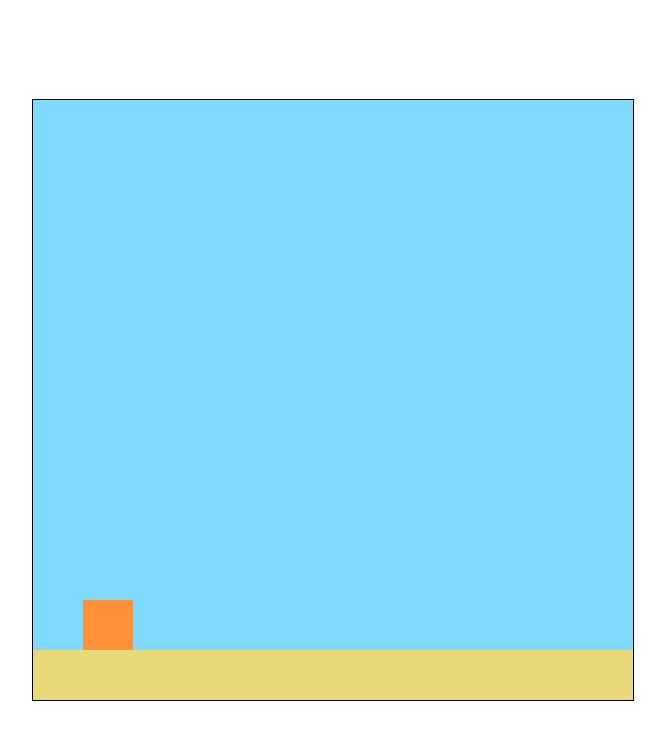
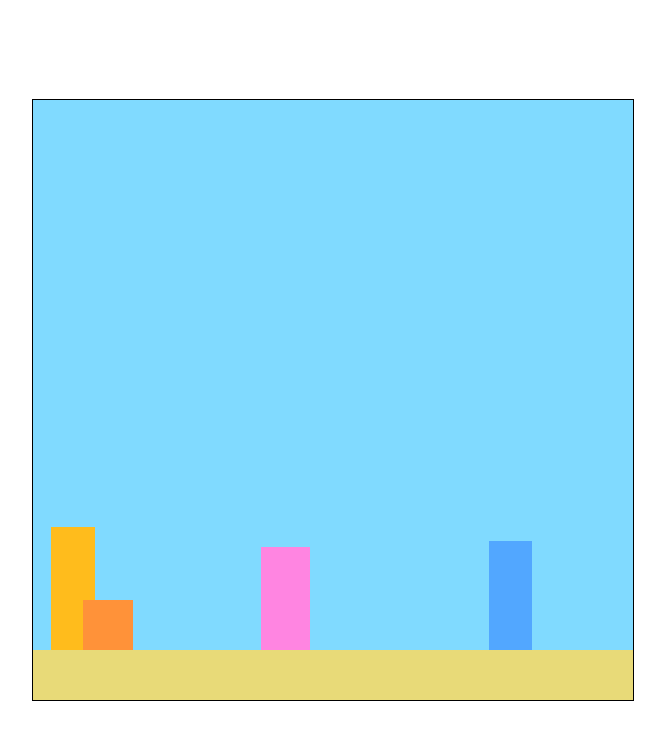
Before and after one commit to marcelofsilveira/projeto-jogo-javascript---filipe-alves, a plain HTML site: page index.html in a window 1280 px wide. Shown: the whole page, without its empty margins (307-972 px from the left). Drawn offline with Linux system fonts and the light colour scheme.

Commit message:
commit update html
Continuação da criação do jogo. Video aula 04

```diff
--- a/index.html
+++ b/index.html
@@ -19,7 +19,7 @@
 <body>
 <script>
 //variaveis do jogo
-    var canvas, ctx, ALTURA, LARGURA, frames = 0, maxPulos = 3,
+    var canvas, ctx, ALTURA, LARGURA, frames = 0, maxPulos = 3, velocidade = 6,
 
     //criando o chão do jogo
     chao = {
@@ -79,18 +79,45 @@
     obstaculos = {
         _obs: [],
         cores: ["#ffbc1c", "#ff1c1c", "#ff85e1", "#52a7ff", "#78ff5d"],
+        //criando uma classe para a inserção automatica de obstaculos
+        tempoInsere: 0,
 
 
         insere: function() {
             this._obs.push({
-                x: 200,
+                x: LARGURA,
                 largura: 30 + Math.floor(20 * Math.random()),
                 altura: 30 + Math.floor(120 * Math.random()),
                 cor: this.cores[Math.floor(5 * Math.random())]
             });
+
+            this.tempoInsere = 30 + Math.floor(21 * Math.random());
         },
 
         atualiza: function() {
+            if (this.tempoInsere == 0)
+                this.insere();
+            else
+                this.tempoInsere--;
+
+
+
+            //roda a criação de obstaculos
+            for (var i = 0, tam = this._obs.length; i < tam; i++){
+                var obs = this._obs[i];
+                //decrementa a velocidade
+                obs.x -= velocidade;
+
+                //remove os obstaculos do array
+                if (obs.x <= -obs.largura) {
+                    this._obs.splice(i, 1);
+                    //resolvendo a instabilidade
+                    tam--;
+                    i--;
+                }
+
+
+            }
 
         },
 
@@ -138,6 +165,9 @@
 
         //metodo que atualiza o bloco
         bloco.atualiza();
+
+        //atualiza os obstaculos
+        obstaculos.atualiza();
     }
     function desenha() {
         ctx.fillStyle = "#80daff";
```
